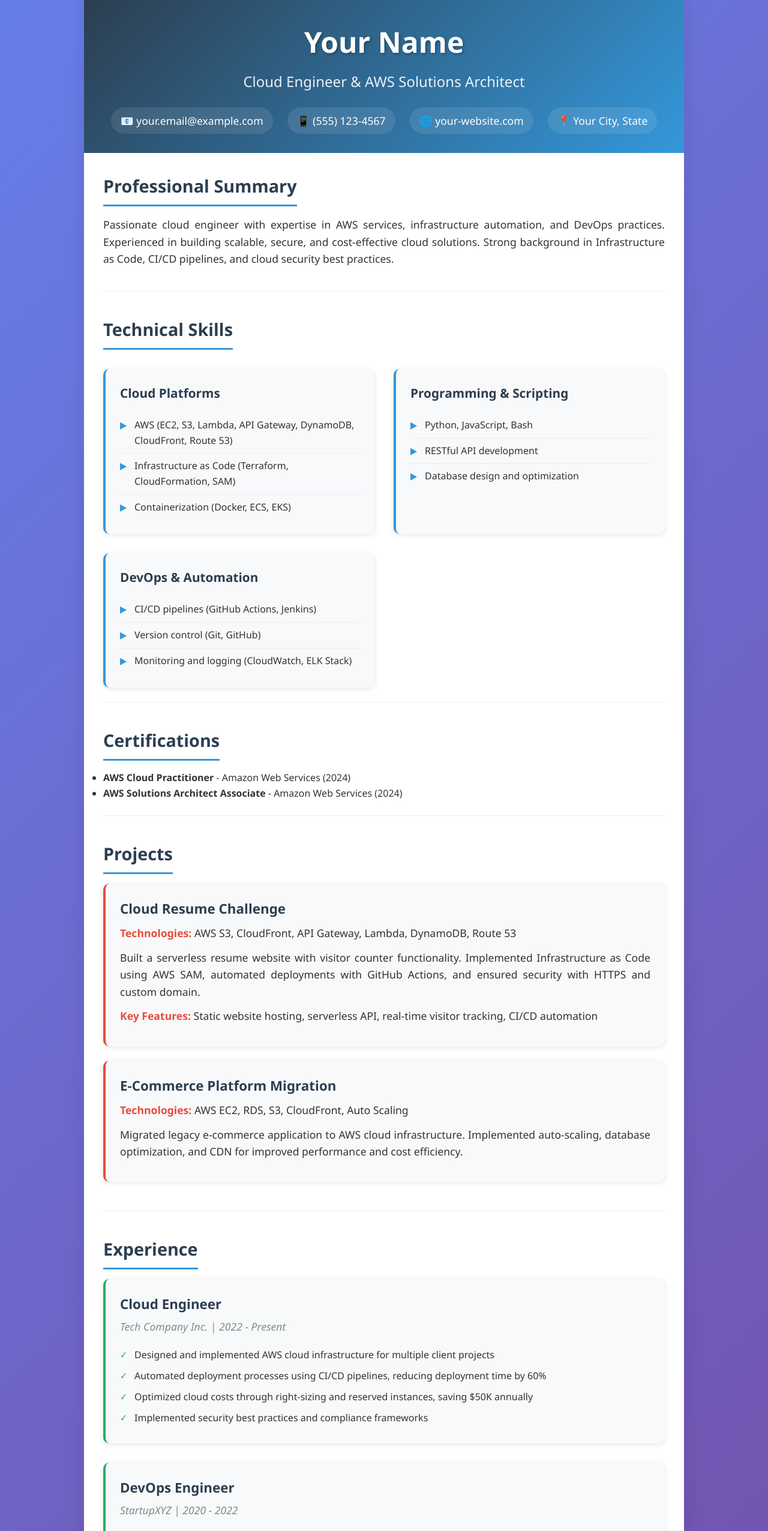
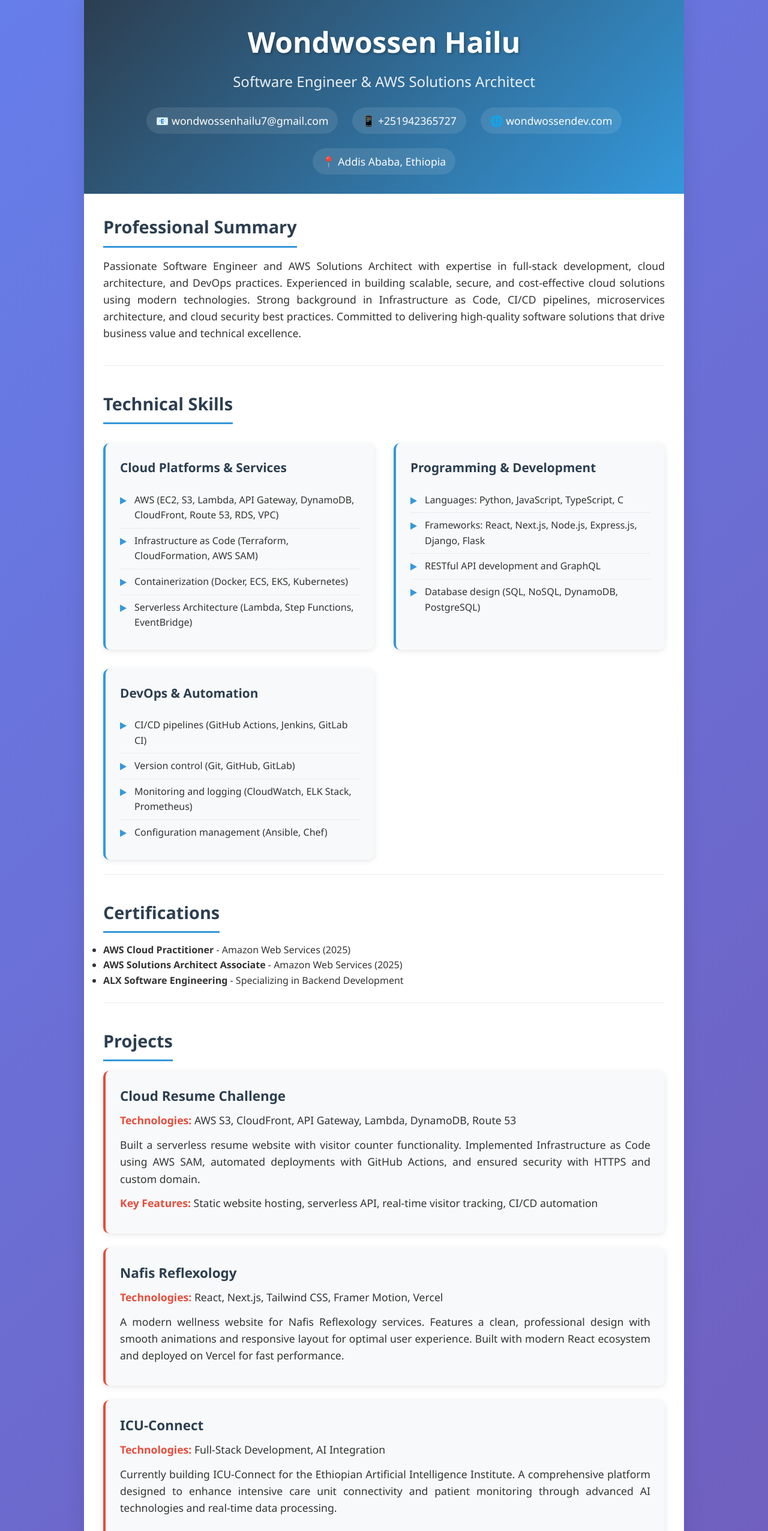
Before and after one commit to WondwossenH9/aws_cloud_resume_challenge, a plain HTML site: page frontend/index.html in a window 1280 px wide. Shown: the top 2552 px of the page at 60% size. Drawn offline with Linux system fonts and the light colour scheme; no server answers.

Commit message:
Update personal information: Wondwossen Hailu details, certifications, projects, and education

```diff
--- a/frontend/index.html
+++ b/frontend/index.html
@@ -3,20 +3,20 @@
 <head>
     <meta charset="UTF-8">
     <meta name="viewport" content="width=device-width, initial-scale=1.0">
-    <title>Your Name - Cloud Engineer Resume</title>
+    <title>Wondwossen Hailu - Software Engineer & AWS Solutions Architect</title>
     <link rel="stylesheet" href="styles.css">
 </head>
 <body>
     <div class="container">
         <header class="header">
             <div class="profile-section">
-                <h1 class="name">Your Name</h1>
-                <h2 class="title">Cloud Engineer & AWS Solutions Architect</h2>
+                <h1 class="name">Wondwossen Hailu</h1>
+                <h2 class="title">Software Engineer & AWS Solutions Architect</h2>
                 <div class="contact-info">
-                    <p>📧 your.email@example.com</p>
-                    <p>📱 (555) 123-4567</p>
-                    <p>🌐 your-website.com</p>
-                    <p>📍 Your City, State</p>
+                    <p>📧 wondwossenhailu7@gmail.com</p>
+                    <p>📱 +251942365727</p>
+                    <p>🌐 wondwossendev.com</p>
+                    <p>📍 Addis Ababa, Ethiopia</p>
                 </div>
             </div>
         </header>
@@ -24,36 +24,40 @@
         <main class="main-content">
             <section class="section">
                 <h3>Professional Summary</h3>
-                <p>Passionate cloud engineer with expertise in AWS services, infrastructure automation, and DevOps practices.
-                Experienced in building scalable, secure, and cost-effective cloud solutions. Strong background in
-                Infrastructure as Code, CI/CD pipelines, and cloud security best practices.</p>
+                <p>Passionate Software Engineer and AWS Solutions Architect with expertise in full-stack development, cloud architecture, and DevOps practices.
+                Experienced in building scalable, secure, and cost-effective cloud solutions using modern technologies. Strong background in
+                Infrastructure as Code, CI/CD pipelines, microservices architecture, and cloud security best practices.
+                Committed to delivering high-quality software solutions that drive business value and technical excellence.</p>
             </section>
 
             <section class="section">
                 <h3>Technical Skills</h3>
                 <div class="skills-grid">
                     <div class="skill-category">
-                        <h4>Cloud Platforms</h4>
+                        <h4>Cloud Platforms & Services</h4>
                         <ul>
-                            <li>AWS (EC2, S3, Lambda, API Gateway, DynamoDB, CloudFront, Route 53)</li>
-                            <li>Infrastructure as Code (Terraform, CloudFormation, SAM)</li>
-                            <li>Containerization (Docker, ECS, EKS)</li>
+                            <li>AWS (EC2, S3, Lambda, API Gateway, DynamoDB, CloudFront, Route 53, RDS, VPC)</li>
+                            <li>Infrastructure as Code (Terraform, CloudFormation, AWS SAM)</li>
+                            <li>Containerization (Docker, ECS, EKS, Kubernetes)</li>
+                            <li>Serverless Architecture (Lambda, Step Functions, EventBridge)</li>
                         </ul>
                     </div>
                     <div class="skill-category">
-                        <h4>Programming & Scripting</h4>
+                        <h4>Programming & Development</h4>
                         <ul>
-                            <li>Python, JavaScript, Bash</li>
-                            <li>RESTful API development</li>
-                            <li>Database design and optimization</li>
+                            <li>Languages: Python, JavaScript, TypeScript, C</li>
+                            <li>Frameworks: React, Next.js, Node.js, Express.js, Django, Flask</li>
+                            <li>RESTful API development and GraphQL</li>
+                            <li>Database design (SQL, NoSQL, DynamoDB, PostgreSQL)</li>
                         </ul>
                     </div>
                     <div class="skill-category">
                         <h4>DevOps & Automation</h4>
                         <ul>
-                            <li>CI/CD pipelines (GitHub Actions, Jenkins)</li>
-                            <li>Version control (Git, GitHub)</li>
-                            <li>Monitoring and logging (CloudWatch, ELK Stack)</li>
+                            <li>CI/CD pipelines (GitHub Actions, Jenkins, GitLab CI)</li>
+                            <li>Version control (Git, GitHub, GitLab)</li>
+                            <li>Monitoring and logging (CloudWatch, ELK Stack, Prometheus)</li>
+                            <li>Configuration management (Ansible, Chef)</li>
                         </ul>
                     </div>
                 </div>
@@ -62,8 +66,9 @@
             <section class="section">
                 <h3>Certifications</h3>
                 <ul>
-                    <li><strong>AWS Cloud Practitioner</strong> - Amazon Web Services (2024)</li>
-                    <li><strong>AWS Solutions Architect Associate</strong> - Amazon Web Services (2024)</li>
+                    <li><strong>AWS Cloud Practitioner</strong> - Amazon Web Services (2025)</li>
+                    <li><strong>AWS Solutions Architect Associate</strong> - Amazon Web Services (2025)</li>
+                    <li><strong>ALX Software Engineering</strong> - Specializing in Backend Development</li>
                 </ul>
             </section>
 
@@ -78,33 +83,62 @@
                 </div>
 
                 <div class="project">
-                    <h4>E-Commerce Platform Migration</h4>
-                    <p><strong>Technologies:</strong> AWS EC2, RDS, S3, CloudFront, Auto Scaling</p>
-                    <p>Migrated legacy e-commerce application to AWS cloud infrastructure. Implemented auto-scaling,
-                    database optimization, and CDN for improved performance and cost efficiency.</p>
+                    <h4>Nafis Reflexology</h4>
+                    <p><strong>Technologies:</strong> React, Next.js, Tailwind CSS, Framer Motion, Vercel</p>
+                    <p>A modern wellness website for Nafis Reflexology services. Features a clean, professional design
+                    with smooth animations and responsive layout for optimal user experience. Built with modern
+                    React ecosystem and deployed on Vercel for fast performance.</p>
+                </div>
+
+                <div class="project">
+                    <h4>ICU-Connect</h4>
+                    <p><strong>Technologies:</strong> Full-Stack Development, AI Integration</p>
+                    <p>Currently building ICU-Connect for the Ethiopian Artificial Intelligence Institute.
+                    A comprehensive platform designed to enhance intensive care unit connectivity and patient monitoring
+                    through advanced AI technologies and real-time data processing.</p>
+                </div>
+
+                <div class="project">
+                    <h4>SkillLink</h4>
+                    <p><strong>Technologies:</strong> Full-Stack Development, Database Design</p>
+                    <p>An ongoing project - a mini market for skill swapping. A platform that connects individuals
+                    with complementary skills, enabling knowledge exchange and collaborative learning opportunities
+                    within the community.</p>
+                </div>
+
+                <div class="project">
+                    <h4>AppointifyX</h4>
+                    <p><strong>Technologies:</strong> SaaS Architecture, Cloud Services</p>
+                    <p>An ongoing SaaS application for managing appointments. Designed to streamline scheduling
+                    processes for businesses and service providers with features like automated reminders,
+                    calendar integration, and client management.</p>
                 </div>
             </section>
 
             <section class="section">
                 <h3>Experience</h3>
                 <div class="experience-item">
-                    <h4>Cloud Engineer</h4>
-                    <p class="company">Tech Company Inc. | 2022 - Present</p>
+                    <h4>Senior Software Engineer & AWS Solutions Architect</h4>
+                    <p class="company">Technology Solutions Ltd. | 2022 - Present</p>
                     <ul>
-                        <li>Designed and implemented AWS cloud infrastructure for multiple client projects</li>
-                        <li>Automated deployment processes using CI/CD pipelines, reducing deployment time by 60%</li>
-                        <li>Optimized cloud costs through right-sizing and reserved instances, saving $50K annually</li>
-                        <li>Implemented security best practices and compliance frameworks</li>
+                        <li>Architected and implemented scalable cloud solutions using AWS services for enterprise clients</li>
+                        <li>Led full-stack development projects using modern technologies (React, Node.js, Python)</li>
+                        <li>Designed and deployed microservices architecture with containerization and orchestration</li>
+                        <li>Implemented Infrastructure as Code using Terraform and AWS SAM, reducing deployment time by 70%</li>
+                        <li>Optimized cloud costs through right-sizing and reserved instances, achieving 40% cost reduction</li>
+                        <li>Mentored junior developers and conducted technical training sessions</li>
                     </ul>
                 </div>
 
                 <div class="experience-item">
-                    <h4>DevOps Engineer</h4>
-                    <p class="company">StartupXYZ | 2020 - 2022</p>
+                    <h4>Software Engineer</h4>
+                    <p class="company">Innovation Hub | 2020 - 2022</p>
                     <ul>
+                        <li>Developed and maintained web applications using Python, JavaScript, and cloud technologies</li>
                         <li>Built and maintained CI/CD pipelines for microservices architecture</li>
                         <li>Managed containerized applications using Docker and Kubernetes</li>
                         <li>Implemented monitoring and alerting systems for production environments</li>
+                        <li>Collaborated with cross-functional teams to deliver high-quality software solutions</li>
                     </ul>
                 </div>
             </section>
@@ -112,17 +146,25 @@
             <section class="section">
                 <h3>Education</h3>
                 <div class="education-item">
-                    <h4>Bachelor of Science in Computer Science</h4>
-                    <p>University Name | 2016 - 2020</p>
-                    <p>Relevant Coursework: Cloud Computing, Database Systems, Software Engineering, Network Security</p>
+                    <h4>Bachelor of Arts in Business Management</h4>
+                    <p>Haramaya University | 2006 - 2009</p>
+                    <p>Relevant Coursework: Business Administration, Management Principles, Economics,
+                    Strategic Planning, Organizational Behavior, Marketing, Finance</p>
+                </div>
+                <div class="education-item">
+                    <h4>Software Engineering</h4>
+                    <p>ALX | 2023 - 2024</p>
+                    <p>Specialized in Backend Development, Full-Stack Programming, Cloud Technologies,
+                    DevOps Practices, and Modern Software Development Methodologies</p>
                 </div>
             </section>
 
             <section class="section">
                 <h3>Blog & Learning</h3>
-                <p>I regularly write about my cloud journey and share insights on modern DevOps practices.
-                Check out my latest blog post about <a href="#" id="blog-link">building this cloud resume challenge</a>
-                and the lessons learned along the way!</p>
+                <p>I regularly write about my software engineering journey and share insights on modern cloud technologies and DevOps practices.
+                Visit my website <a href="https://www.wondwossendev.com/" target="_blank" id="blog-link">wondwossendev.com</a>
+                to explore my latest projects, blog posts, and technical insights. You can also check out my latest post about
+                <a href="#" id="challenge-link">building this cloud resume challenge</a> and the lessons learned along the way!</p>
             </section>
         </main>
 
```
